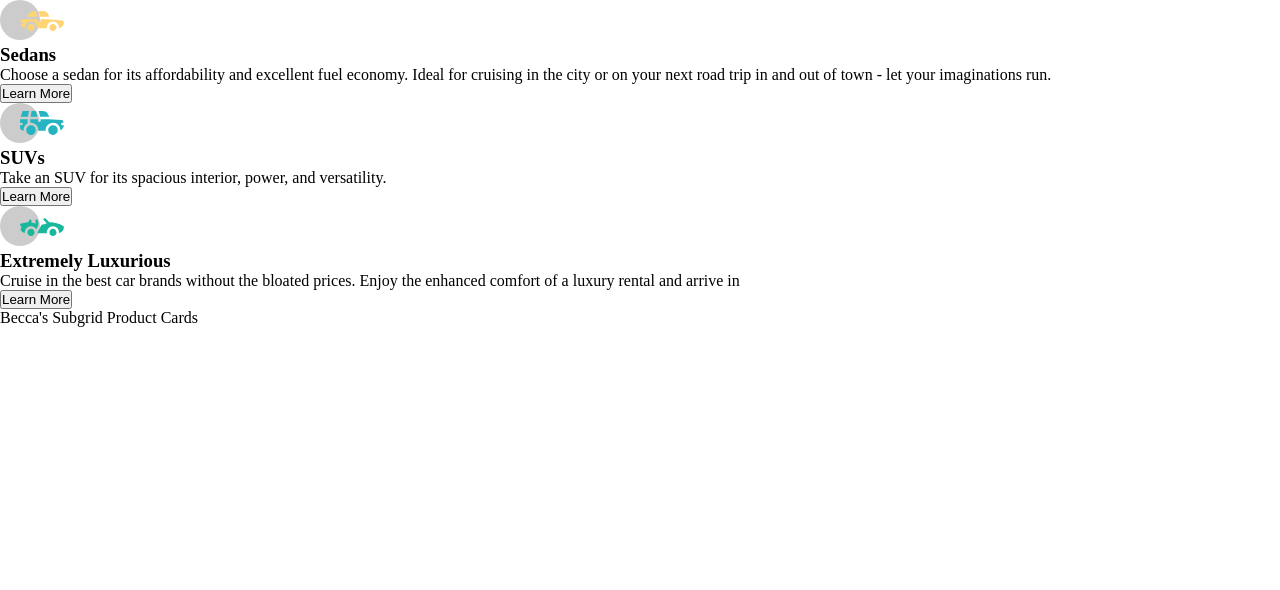
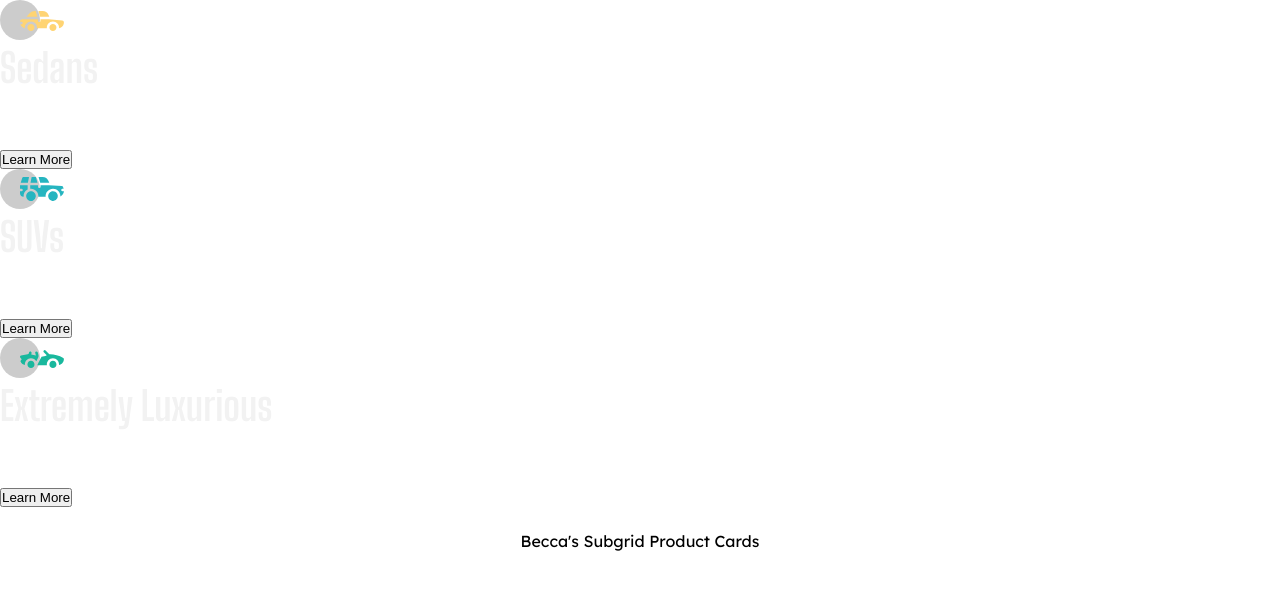
Before and after one commit to Beccatoni/subgrid-css, a plain HTML site: page index.html in a window 1280 px wide. Drawn offline with Linux system fonts and the light colour scheme.

Commit message:
feat: styling texts and adding padding

```diff
--- a/style.css
+++ b/style.css
@@ -4,3 +4,52 @@
     padding: 0;
     box-sizing: border-box;
  }
+
+
+ /* Root variables */
+ :root {
+    --primary-font: "Lexend Deca", sans-serif;
+  --secondary-font: "Big Shoulders Display", sans-serif;
+  --heading-color: #F2F2F2;
+  --font-color: #FFF;
+  --sedans-background: #E28625;
+  --suv-background: #006971;
+  --luxury-background: #004140;
+  --heading-font-size: 2.5rem;
+  --button-font-size: 0.9rem;
+  --default-padding: 1rem 0;
+ }
+
+ /* Base styles */
+ html {
+    font-size: 16px;
+ }
+
+ body {
+    font-family: var(--primary-font);
+    margin: 0 auto;
+ }
+
+ /* Heading styles */
+
+h3{
+    font-family: var(--secondary-font);
+    color: var(--heading-color);
+    font-size: var(--heading-font-size);
+}
+
+/* Paragraphs styles */
+p {
+   font-family: var(--primary-font);
+   font-optical-sizing: auto;
+   font-weight: 200;
+   color: var(--font-color);
+   padding: var(--default-padding);
+   line-height: 1.5;
+}
+
+/* Footer */
+footer {
+    text-align: center;
+    margin-top: 1.5rem;
+}
```
